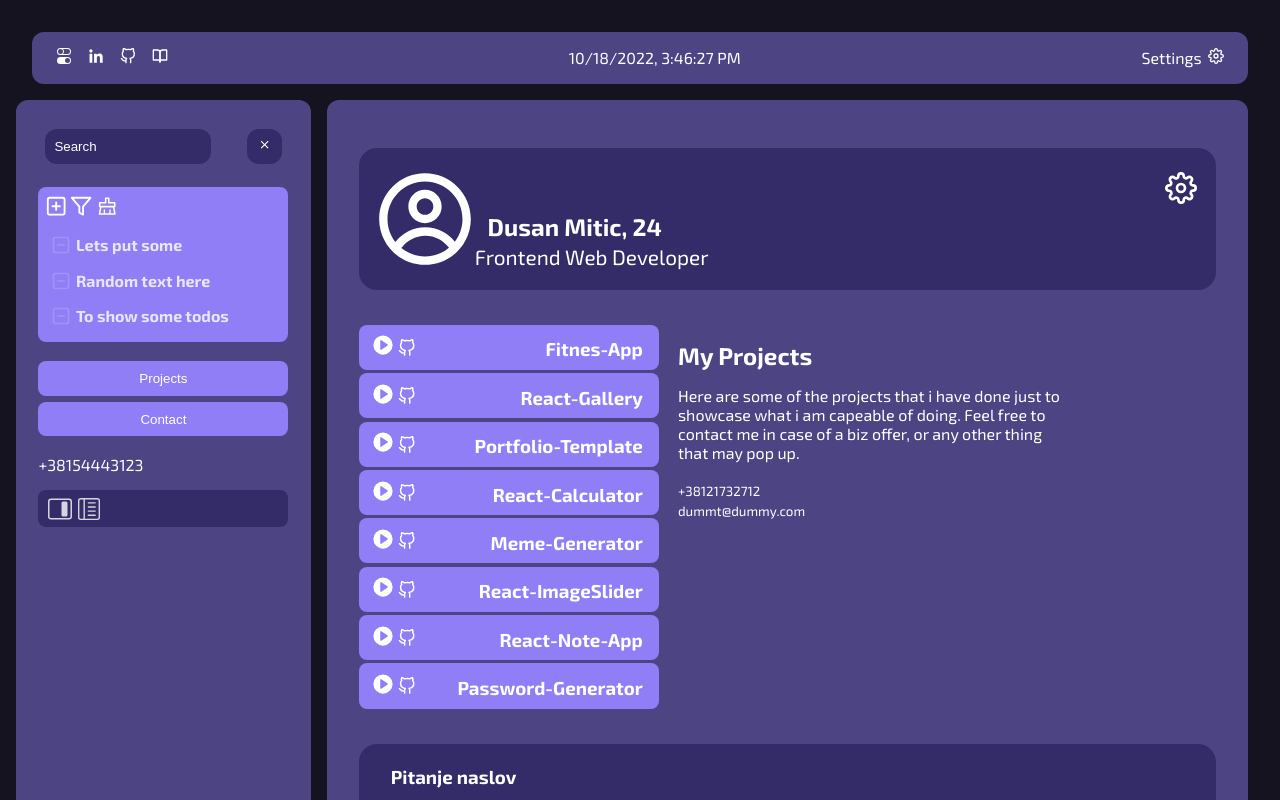
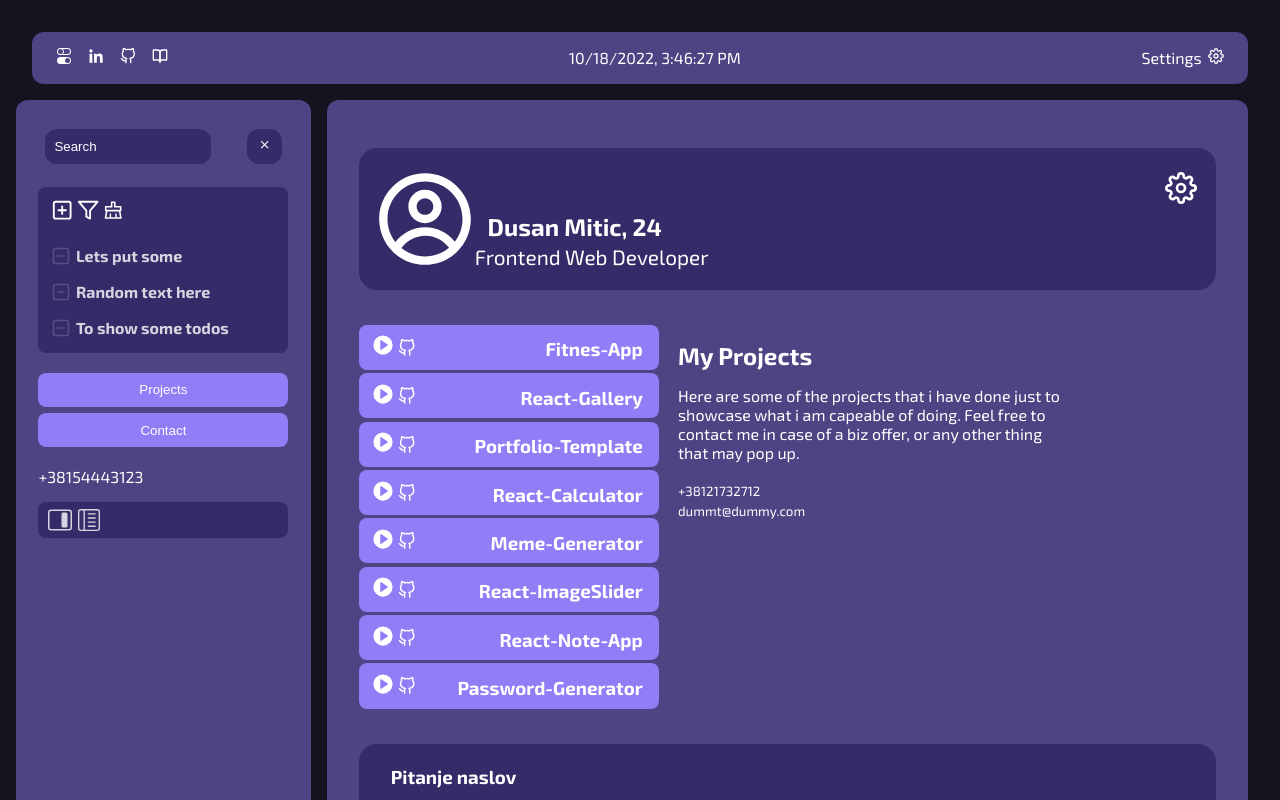
Before and after one commit to erazmozen/hub, a React (Create React App) app: page / in a window 1280 px wide. Shown: the top 800 px of the page. Built offline with nearby package versions, Linux system fonts and the light colour scheme.

Commit message:
Change some padding and colors

```diff
--- a/src/components/css/side/todo.css
+++ b/src/components/css/side/todo.css
@@ -1,13 +1,13 @@
 /* ------ Todo */
 
 .todo {
-  background-color: var(--secondary-pale);
+  background-color: var(--primary);
   border-radius: 8px;
   margin: 1rem 0;
 }
 
 .todo-icons {
-  padding-top: 0.1rem;
+  padding: 0.4rem;
   font-size: 1.4rem;
 }
 
```
